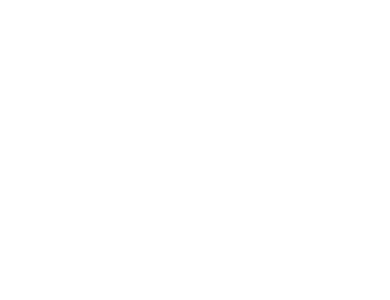
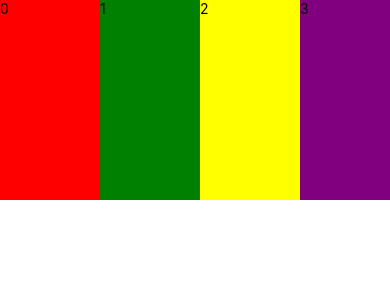
Before and after one commit to hengyangKing/ReactNativeSkin, a React Native app: screen / in a window 390 px wide. Shown: the top 300 px of the page. Built offline with nearby package versions, Linux system fonts and the light colour scheme.

Commit message:
add scrollview

```diff
--- a/App.js
+++ b/App.js
@@ -9,7 +9,8 @@
     Platform,
     StyleSheet,
     View,
-
+	ScrollView,
+	Text,
 
 } from 'react-native';
 
@@ -19,9 +20,25 @@
 	render() {
   		return (
       		<View>
-
-
+				<ScrollView horizontal = {true}>
+					{this.renderChildView()}
+				</ScrollView>
       		</View>
     	);
   	}
+  	renderChildView(){
+  		var allChild = [];
+  		var colors = ["red","green","yellow","purple","blue"];
+  		for (var i = 0; i < 20; i++) {
+  			allChild.push(
+				<View
+					style = {{backgroundColor:colors[i%colors.length],width:100,height:200}}
+					key = {i}
+				>
+					<Text>{i}</Text>
+				</View>
+  			)
   		}
+  		return allChild;
+  	}
+}
```
Lines whose indentation alone changed are shown as unchanged.
